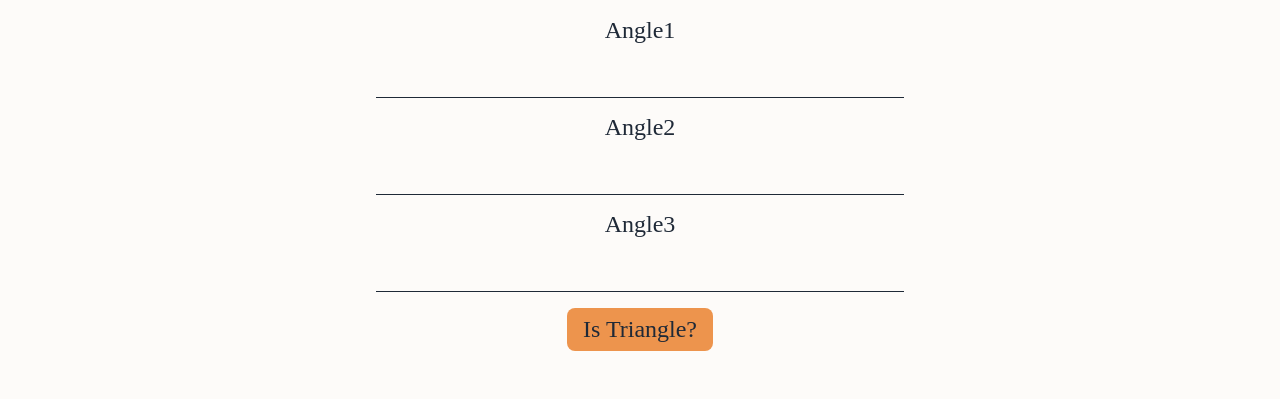
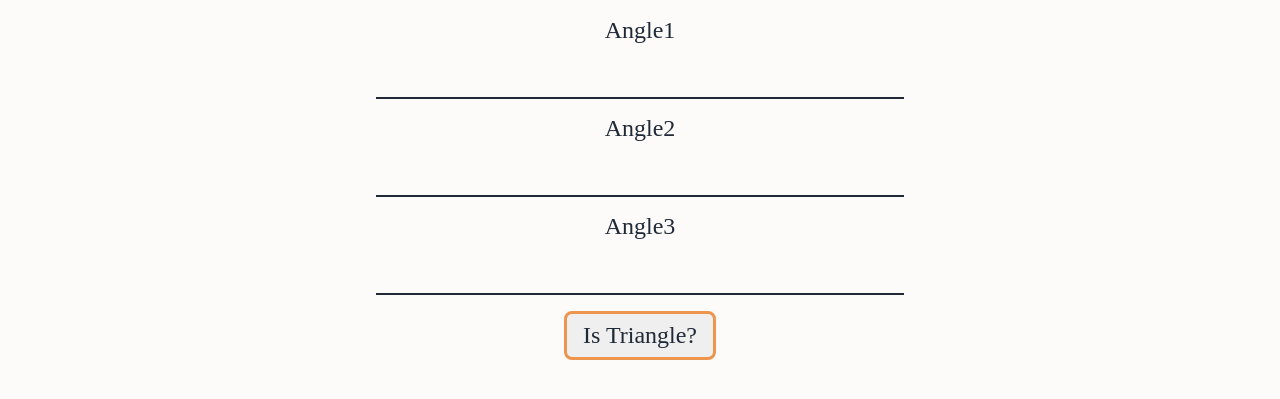
Before and after one commit to khushal-ingle/fun-with-triangle, a plain HTML site: page index.html in a window 1280 px wide. Shown: the part 151-550 px from the top of the page. Drawn offline with Linux system fonts and the light colour scheme; a web font is replaced by a local one.

Commit message:
style : button style

```diff
--- a/style.css
+++ b/style.css
@@ -48,7 +48,7 @@ div {
     background-color: transparent;
     outline: none;
     border: none;
-    border-bottom: 1px solid var(--text-color);
+    border-bottom: 2px solid var(--text-color);
 }
 .side-input{
     display: block;
@@ -61,7 +61,7 @@ div {
     background-color: transparent;
     outline: none;
     border: none;
-    border-bottom: 1px solid var(--text-color);
+    border-bottom: 2px solid var(--text-color);
 }
 
 button {
@@ -72,8 +72,8 @@ button {
     margin-top: 1rem;
     padding: 0.50rem 1rem;
     border-radius: 0.5rem;
-    border-style: none;
-    background-color: var(--light-color);
+    border:3px solid var(--light-color);
+    /* background-color: var(--light-color); */
     color: var(--text-color);
     cursor: pointer;
 }
```
